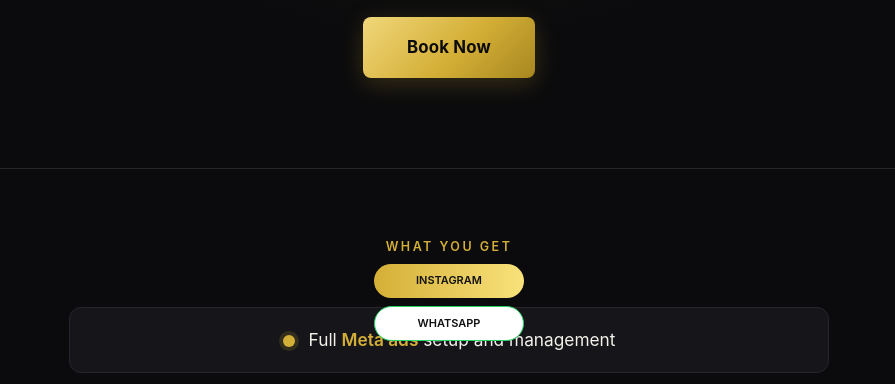
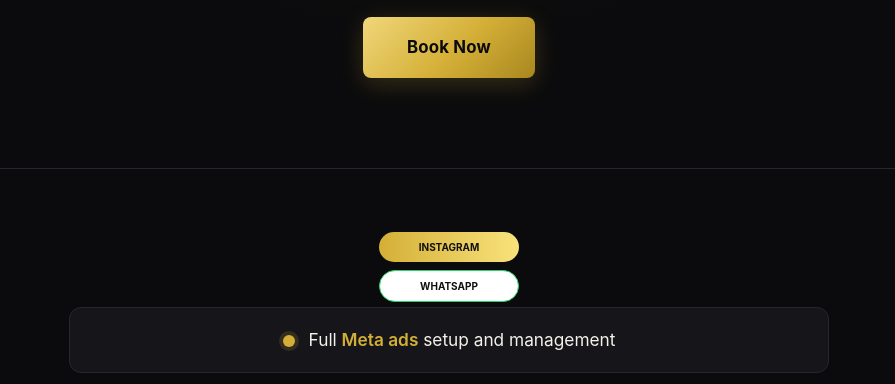
Before and after one commit to dilawars3446-ai/funnel-site-v2, a plain HTML site: page index.html in a window 1280 px wide. Shown: the part 392-776 px from the top of the page, without its empty margins (191-1086 px from the left). Drawn offline with Linux system fonts and the light colour scheme.

Commit message:
Update social media links and styles in index.html

```diff
--- a/index.html
+++ b/index.html
@@ -218,8 +218,8 @@
 
 </body>
 </html>
-<div style="position:fixed;left:50%;transform:translateX(-50%);top:82%;z-index:999;display:flex;flex-direction:column;gap:8px" id="f">
-<a href="https://www.instagram.com/dilawar_naqvii" target="_blank" style="width:150px;padding:8px 0;border-radius:20px;text-align:center;text-decoration:none;font-size:11px;font-weight:600;background:linear-gradient(90deg,#d4af37,#f9e27b);color:#111;display:block">INSTAGRAM</a>
-<a href="https://wa.me/923256067248" target="_blank" style="width:150px;padding:8px 0;border-radius:20px;text-align:center;text-decoration:none;font-size:11px;font-weight:600;background:#fff;color:#111;border:1px solid #25D366;display:block">WHATSAPP</a>
+<div id=c style="position:fixed;left:50%;top:78%;transform:translate(-50%);display:flex;flex-direction:column;gap:8px;z-index:99">
+<a href="https://www.instagram.com/dilawar_naqvii" style="width:140px;padding:7px 0;border-radius:20px;text-align:center;text-decoration:none;font-size:10px;font-weight:700;background:linear-gradient(90deg,#d4af37,#f9e27b);color:#111">INSTAGRAM</a>
+<a href="https://wa.me/923256067248" style="width:140px;padding:7px 0;border-radius:20px;text-align:center;text-decoration:none;font-size:10px;font-weight:700;background:#fff;color:#111;border:1px solid #25D366">WHATSAPP</a>
 </div>
-<script>addEventListener('scroll',()=>{f.style.display=scrollY>innerHeight-150?'none':'flex'})</script>
+<script>onscroll=()=>c.style.display=scrollY>80?'none':'flex'</script>
```
